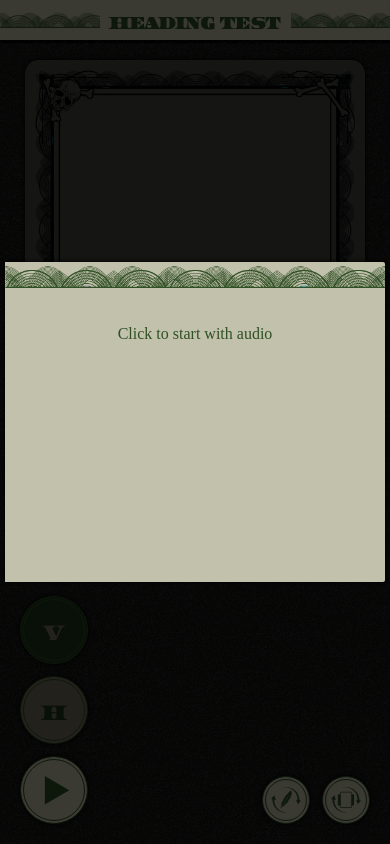
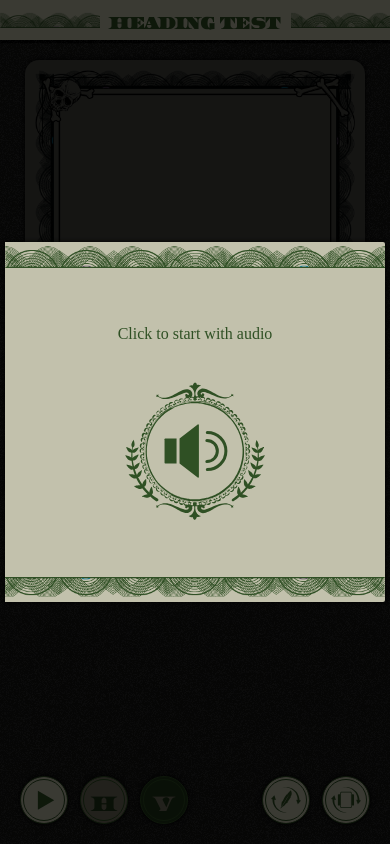
Before and after one commit to patternbased/tfi-cards, a plain HTML site: page index.html in a window 390 px wide. Drawn offline with nearby package versions, Linux system fonts and the light colour scheme; no server answers.

Commit message:
Responsive UI

```diff
--- a/index.html
+++ b/index.html
@@ -10,7 +10,9 @@
 </head>
 <body>
     <div class="blackScreen">
-        <div class="startModal">Click to start with audio</div>
+        <div class="startModal">Click to start with audio
+            <img src="images/start-icon.svg" alt="start">
+        </div>
     </div>
 
     <div class="header">
--- a/style.css
+++ b/style.css
@@ -91,7 +91,7 @@ body {
     background-color: #c2c1ac;
     width: 300px;
     height: 200px;
-    padding: 60px 40px;
+    padding: 80px 40px;
     z-index: 9999;
     position: fixed;
     top: 50%;
@@ -107,6 +107,24 @@ body {
     color: #2f5024;
     line-height: 1.5em;
     font-family: 'Libre Baskerville', serif;
+}
+
+.startModal img {
+    width: 150px;
+    display: block;
+    margin: 30px auto;
+}
+
+.startModal::after {
+    content: "";
+    width: 100%;
+    height: 20px;
+    background-image: url(images/money-frame_USD.png);
+    background-repeat: repeat-x;
+    background-size: 100%;
+    position: absolute;
+    bottom: 5px;
+    left: 0;
 }
 
 .header {
@@ -416,7 +434,7 @@ body {
     p.charFact {
         margin-top: 0;
     }
-    .randomizer, .randomFact {
+    .randomizer, .randomFact, .controlMain, .stems {
         width: 40px;
         height: 40px;
     }
@@ -427,12 +445,28 @@ body {
     right: 80px;
     bottom: 20px;
     }
+
+    #hero {
+        left: 80px;
+        bottom: 20px;
+    }
+
+    #villan {
+        left: 140px;
+        bottom: 20px;
+    }
+    .stems {
+        font-size: 1.2em;
+        line-height: 2.4em;
+
+    }
     .randomizer img, .randomFact img {
         width: 30px;
         height: 30px;
         top: 5px;
         left: 5px;
     }
+
 }
 
 @media only screen and (max-width: 340px) {
```
Also changed, not shown: images/start-icon.svg (added).
